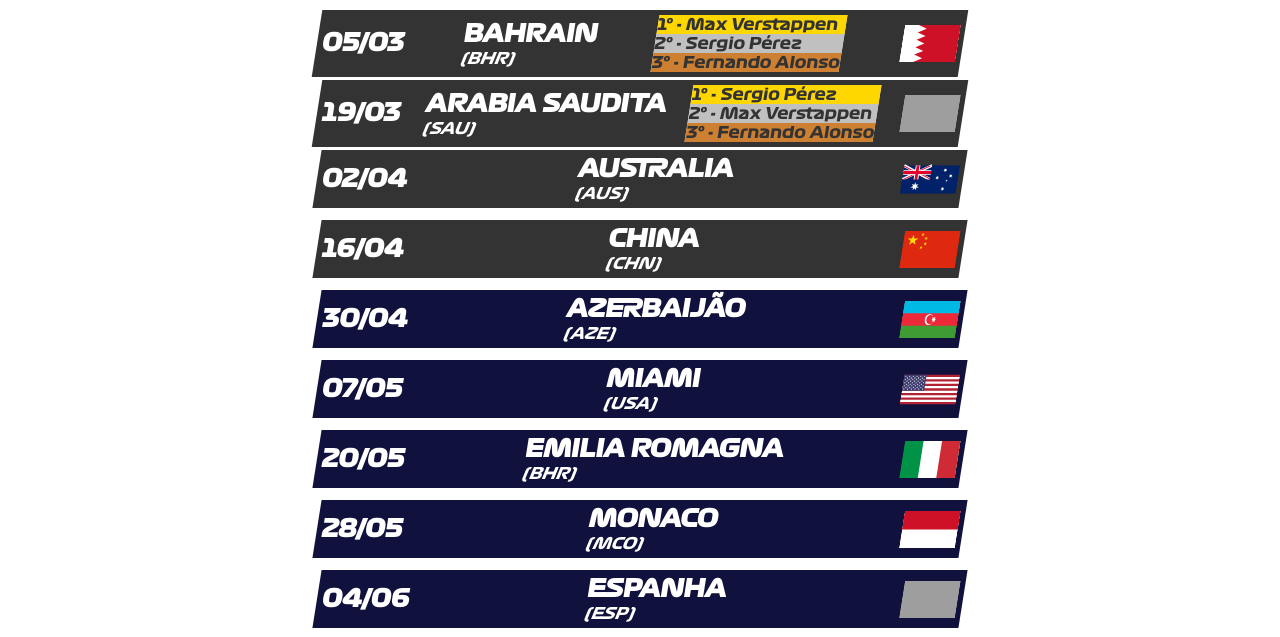
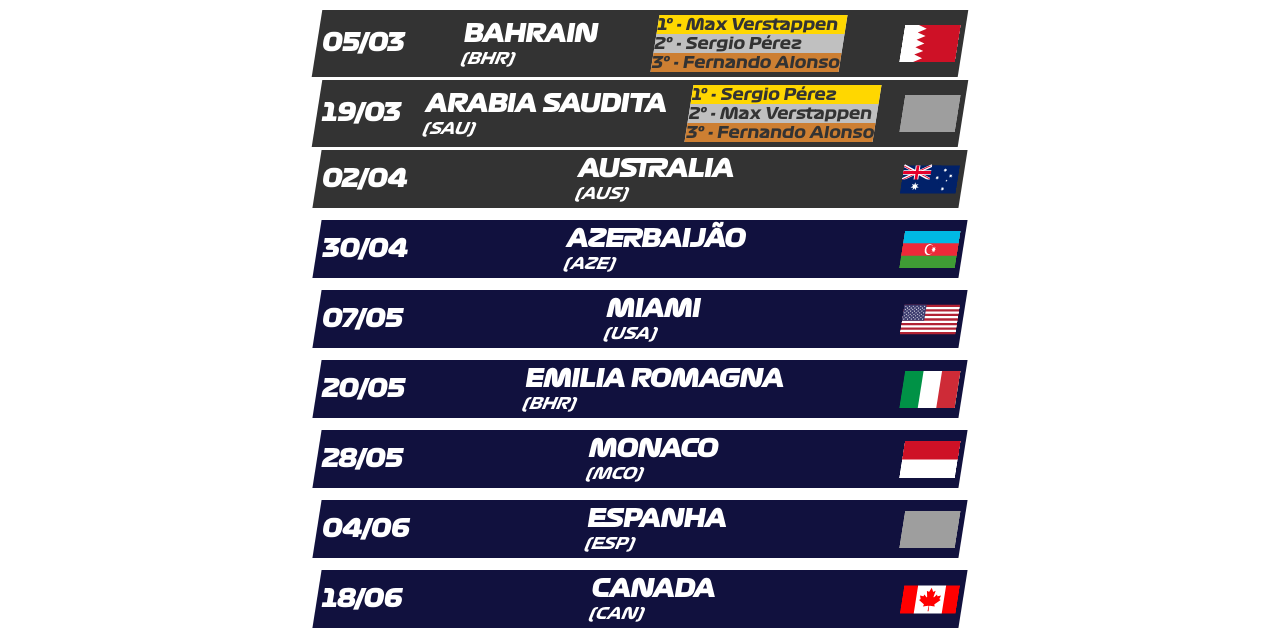
Before and after one commit to Cauanz/F1-2023-season, a plain HTML site: page tracks.html in a window 1280 px wide. Shown: the part 128-765 px from the top of the page. Drawn offline with Linux system fonts and the light colour scheme; grey boxes are pictures that could not be loaded.

Commit message:
China GP removed

```diff
--- a/tracks.html
+++ b/tracks.html
@@ -71,7 +71,7 @@
             </div>
          </a>
 
-         <a href="#" class="calendar-button">
+<!--          <a href="#" class="calendar-button">
             <div data-date="2023-04-16" class="track">
                <h2>16/04</h2>
                <div class="countryName">
@@ -82,7 +82,7 @@
                   <img src="flags/cn.svg" alt="China">
                </div>
             </div>
-         </a>
+         </a> -->
 
          <a href="#" class="calendar-button">
             <div data-date="2023-04-30" class="track">
```
